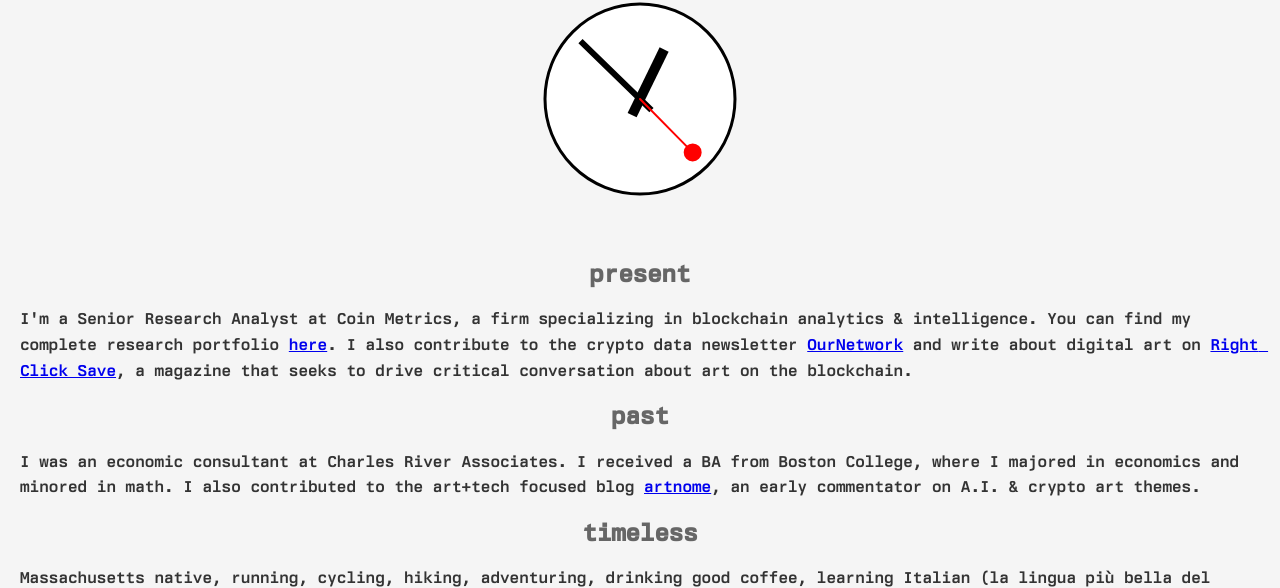
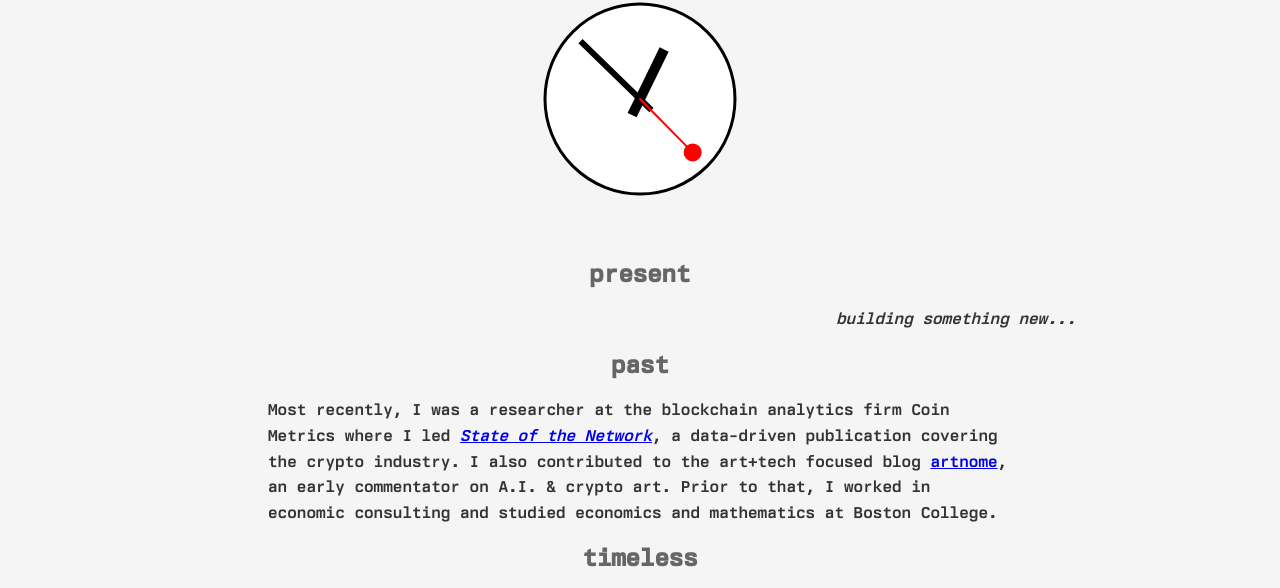
Before and after one commit to kylejwaters/kylewaters.github.io, a plain HTML site: page index.html in a window 1280 px wide. Shown: the part 198-786 px from the top of the page. Drawn offline with Linux system fonts and the light colour scheme.

Commit message:
add new research

```diff
--- a/index.html
+++ b/index.html
@@ -28,13 +28,13 @@
     <main>
         <section id="current">
             <h2>present</h2>
-            <p>I'm a Senior Research Analyst at Coin Metrics, a firm specializing in blockchain analytics & intelligence. You can find my complete research portfolio <a href="https://coinmetrics.io/authors/kyle-waters/">here</a>. I also contribute to the crypto data newsletter <a href="https://www.ournetwork.xyz/">OurNetwork</a> and write about digital art on <a href="https://www.rightclicksave.com/author/kyle-waters">Right Click Save</a>, a magazine that seeks to drive critical conversation about art on the blockchain.</p>
+            <p><i>                                                                                     building something new...</i></p>
         </section>
-        <section id="past">
+        <section id="past" style="padding: 0 20%;">
             <h2>past</h2>
-            <p>I was an economic consultant at Charles River Associates. I received a BA from Boston College, where I majored in economics and minored in math. I also contributed to the art+tech focused blog <a href="https://www.artnome.com">artnome</a>, an early commentator on A.I. & crypto art themes.</a> </p>
+            <p>Most recently, I was a researcher at the blockchain analytics firm Coin Metrics where I led <a href="https://coinmetrics.substack.com/" target="_blank" rel="noopener noreferrer"><i>State of the Network</i></a>, a data-driven publication covering the crypto industry. I also contributed to the art+tech focused blog <a href="https://www.artnome.com" target="_blank" rel="noopener noreferrer">artnome</a>, an early commentator on A.I. & crypto art. Prior to that, I worked in economic consulting and studied economics and mathematics at Boston College.</p>
         </section>
-        <section id="about">
+        <section id="about" style="padding: 0 20%;">
             <h2>timeless</h2>
             <p>Massachusetts native, running, cycling, hiking, adventuring, drinking good coffee, learning Italian (la lingua più bella del mondo), reading history, philosophy, & the classics.</p>
         </section>
```
Also changed, not shown: research.html (+20 -0 lines), assets/bft.png (added), assets/bft2.png (added), assets/uni_network.png (added), 2 other files.
